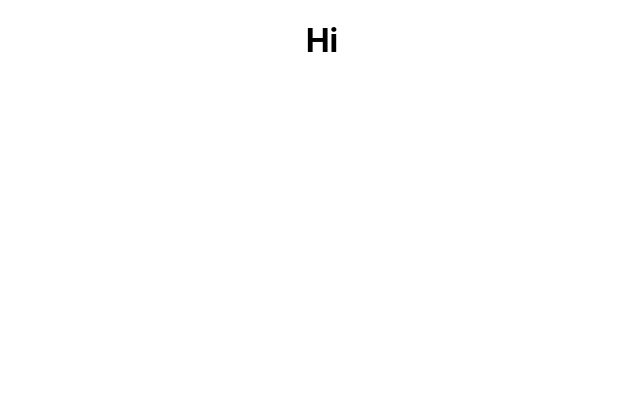
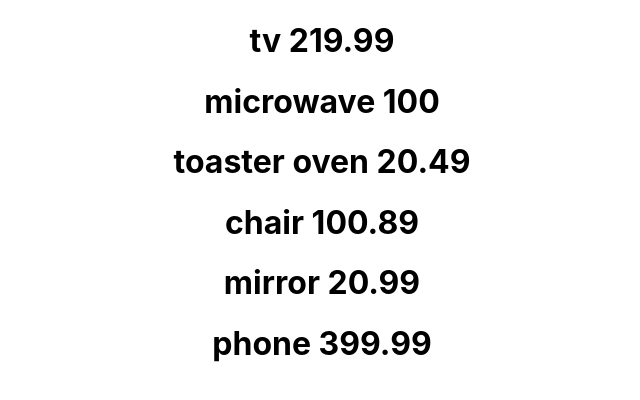
Before and after one commit to Leomedina/shoply, a React (Create React App) app: page / in a window 1280 px wide. Shown: the top 400 px of the page, without its empty margins (318-958 px from the left). Built offline with nearby package versions, Linux system fonts and the light colour scheme.

Commit message:
add inventory and product logic

```diff
--- a/src/components/Inventory.js
+++ b/src/components/Inventory.js
@@ -1,7 +1,21 @@
 import React from 'react';
+import { useSelector, shallowEqual } from 'react-redux'
+import Product from './Product'
 
 function Inventory() {
-  return <h1>Hi</h1>
+  const products = useSelector(store => (store.inventory), shallowEqual);
+  return (
+    <div>
+      {products.map(({ id, name, price, description, image_url }) =>
+        <Product
+          name={name}
+          price={price}
+          description={description}
+          image_url={image_url}
+          key={id}
+        />)}
+    </div>
+  )
 }
 
 export default Inventory;
--- /dev/null
+++ b/src/components/Product.js
@@ -0,0 +1,9 @@
+import React from 'react';
+
+function Product({ name, price, description, image_url }) {
+  return (
+    <h1>{name} {price}</h1>
+  )
+};
+
+export default Product;
--- a/src/reducers/initialState.js
+++ b/src/reducers/initialState.js
@@ -1,40 +1,44 @@
-export default {
-  "products": {
-    "47314fa1-ae56-4eae-80be-af6691145951": {
+export default [
+  {
+    "id": "47314fa1-ae56-4eae-80be-af6691145951",
     "name": "tv",
     "price": 219.99,
     "description": "A beautiful, big-screen TV. Because hey, Netflix isn't going to watch itself.",
     "image_url": "https://images.samsung.com/is/image/samsung/latin_en-hd-j4300ah-un32j4300ahxpa-001-front-indigo-blue"
   },
-    "3fdd689a-02cc-4ae7-903b-f6d2776ff3b9": {
+  {
+    "id": "3fdd689a-02cc-4ae7-903b-f6d2776ff3b9",
     "name": "microwave",
     "price": 100.00,
     "description": "Heat your food with the power of SCIENCE!",
     "image_url": "https://target.scene7.com/is/image/Target/GUEST_c59b9457-3ee1-463b-ad0a-42f48d06c140"
   },
-    "b04b779c-1cfb-48a7-8424-25a8c7e608ae": {
+  {
+    "id": "b04b779c-1cfb-48a7-8424-25a8c7e608ae",
     "name": "toaster oven",
     "price": 20.49,
     "description": "Tasty bread not included.",
     "image_url": "https://images-na.ssl-images-amazon.com/images/I/81110bb7g2L._SL1500_.jpg"
   },
-    "4260bf52-218a-480e-87ea-4ff42470ce98": {
+  {
+    "id": "4260bf52-218a-480e-87ea-4ff42470ce98",
     "name": "chair",
     "price": 100.89,
     "description": "It's a chair. You can sit in it.",
     "image_url": "https://www.ikea.com/PIAimages/0355482_PE547815_S5.JPG"
   },
-    "6a56c22f-2a85-4751-98a9-14e280fcecd8": {
+  {
+    "id": "6a56c22f-2a85-4751-98a9-14e280fcecd8",
     "name": "mirror",
     "price": 20.99,
     "description": "Mirror mirror on the wall, who has the greatest mirror of them all? YOU WILL, if you buy this.",
     "image_url": "https://target.scene7.com/is/image/Target/GUEST_703892ef-2db0-4e02-b9c8-685e4a5c37a0"
   },
-    "2266b2d6-3d71-4356-8065-392f1fceab07": {
+  {
+    "id": "2266b2d6-3d71-4356-8065-392f1fceab07",
     "name": "phone",
     "price": 399.99,
     "description": "Because there are absolutely no downsides that come with easier access to social media.",
     "image_url": "https://images-na.ssl-images-amazon.com/images/I/717DO5Q-aCL._SY879_.jpg"
   }
-  }
-}
+];
```
Lines whose indentation alone changed are shown as unchanged.
